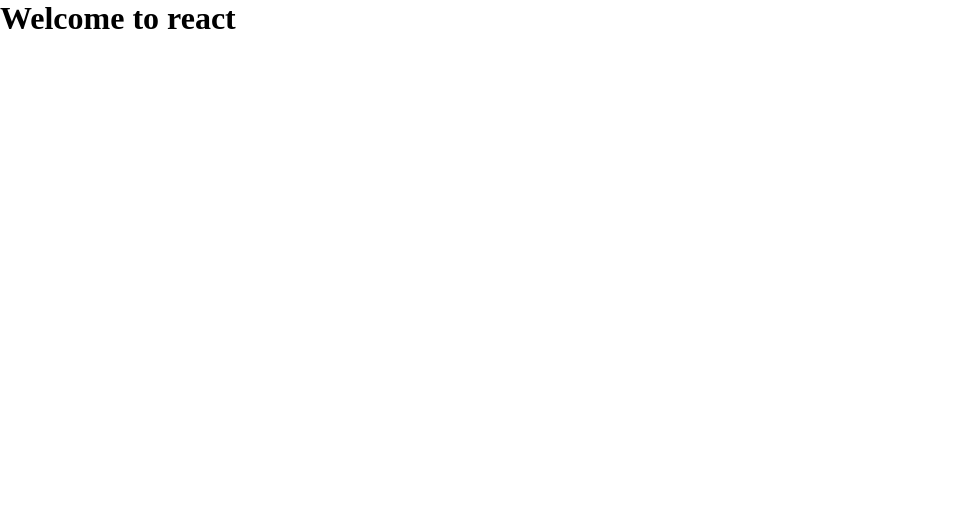
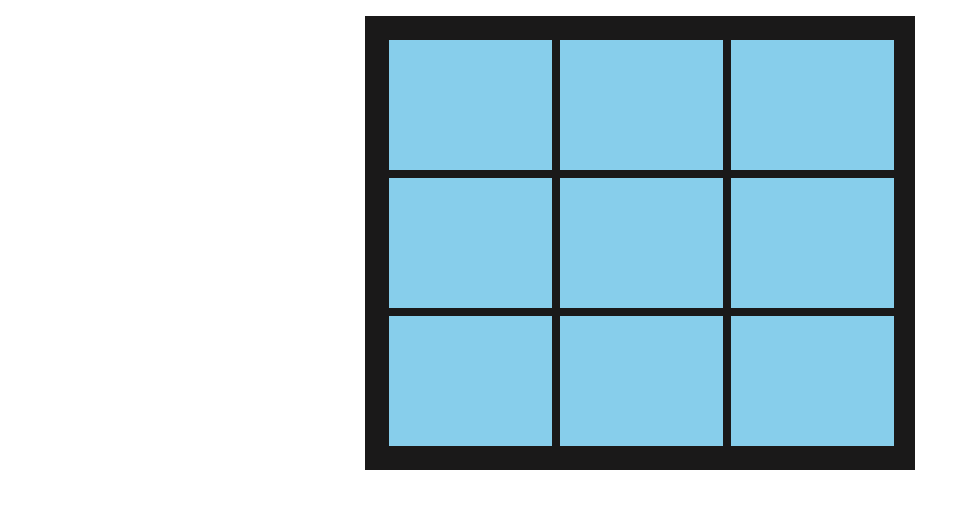
Before and after one commit to WalanyCosta/tic-tac-toe, a React (Create React App) app: page / in a window 1280 px wide. Shown: the top 508 px of the page, without its empty margins (0-978 px from the left). Built offline with nearby package versions, Linux system fonts and the light colour scheme.

Commit message:
created game scene

```diff
--- a/src/app.jsx
+++ b/src/app.jsx
@@ -1,7 +1,8 @@
 import './App.css';
+import MainScreen from './page/mainScreen.jsx';
 
 const App = () =>{
-    return <h1>Welcome to react</h1>
+    return <MainScreen />
 }
 
 export default App;
--- /dev/null
+++ b/src/page/mainScreen.jsx
@@ -0,0 +1,40 @@
+import React, {useState } from 'react';
+import './style.css';
+
+const MainScreen = (props) => {
+
+    const [showLetters, setShowLetters] = useState(new Map());
+
+    const items = ['item-1','item-2','item-3','item-4','item-5','item-6','item-7','item-8','item-9']
+
+    const changeLetter = (id, letter) =>{
+        const map = new Map();
+        if(showLetters.size !== 0){
+            for(let value of showLetters.entries()){
+                let[olId, oldLetter] = value;
+                map.set(olId, oldLetter);
+            }
+        }
+        map.set(id, letter);
+        setShowLetters(map);
+    }
+
+    return (
+        <div className="sceneryContainer" >
+            {
+                items.map(item =>{
+                    return (
+                        <div key={item} onClick={(e)=>{
+                            e.preventDefault();
+                            changeLetter(item, 'o')
+                        }}>
+                            {showLetters.get(item)}
+                        </div>
+                    )
+                })
+            }
+        </div>
+    );
+}
+
+export default MainScreen;
--- /dev/null
+++ b/src/page/style.css
@@ -0,0 +1,26 @@
+.sceneryContainer{
+    width: 100%;
+    max-width: 550px;
+    margin: 16px auto 0;
+
+    display: grid;
+    grid-template-columns: repeat(3, 1fr);
+    gap: 8px;
+
+    background-color: rgb(26, 25, 25);
+    padding: 24px;
+}
+
+.sceneryContainer > div{
+    width: 163px;
+    height: 130px;
+    margin: 0 auto;
+
+    display: flex;
+    justify-content: center;
+    align-items: center;
+    /* text-align: center; */
+    font-size: 5rem;
+
+    background-color: skyblue;
+}
```
